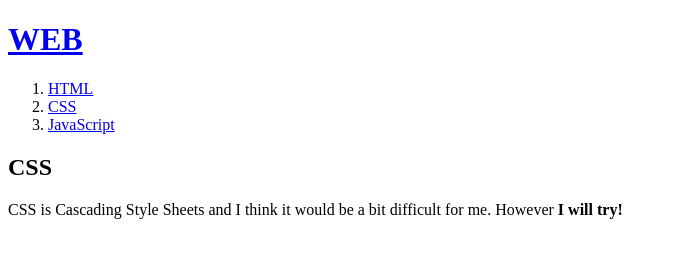
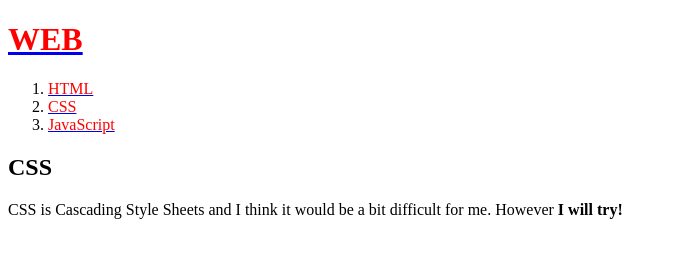
Before and after one commit to glavnayastruna/web1, a plain HTML site: page 2.html in a window 1280 px wide. Shown: the whole page, without its empty margins (0-677 px from the left). Drawn offline with Linux system fonts and the light colour scheme.

Commit message:
Update 2.html

```diff
--- a/2.html
+++ b/2.html
@@ -6,11 +6,11 @@
 </head>
 
 <body>
-  <h1> <a href="index.html"> WEB </a> </h1>
+  <h1> <a href="index.html"> <font color="red"> WEB </font> </a> </h1>
   <ol>
-    <li> <a href="1.html"> HTML </a> </li>
-    <li> <a href="2.html"> CSS </a> </li>
-    <li> <a href="3.html"> JavaScript </a> </li>
+    <li> <a href="1.html"> <font color="red"> HTML </font> </a> </li>
+    <li> <a href="2.html"> <font color="red"> CSS </font> </a> </li>
+    <li> <a href="3.html"> <font color="red"> JavaScript </font> </a> </li>
   </ol>
 
   <h2>CSS</h2>
```
